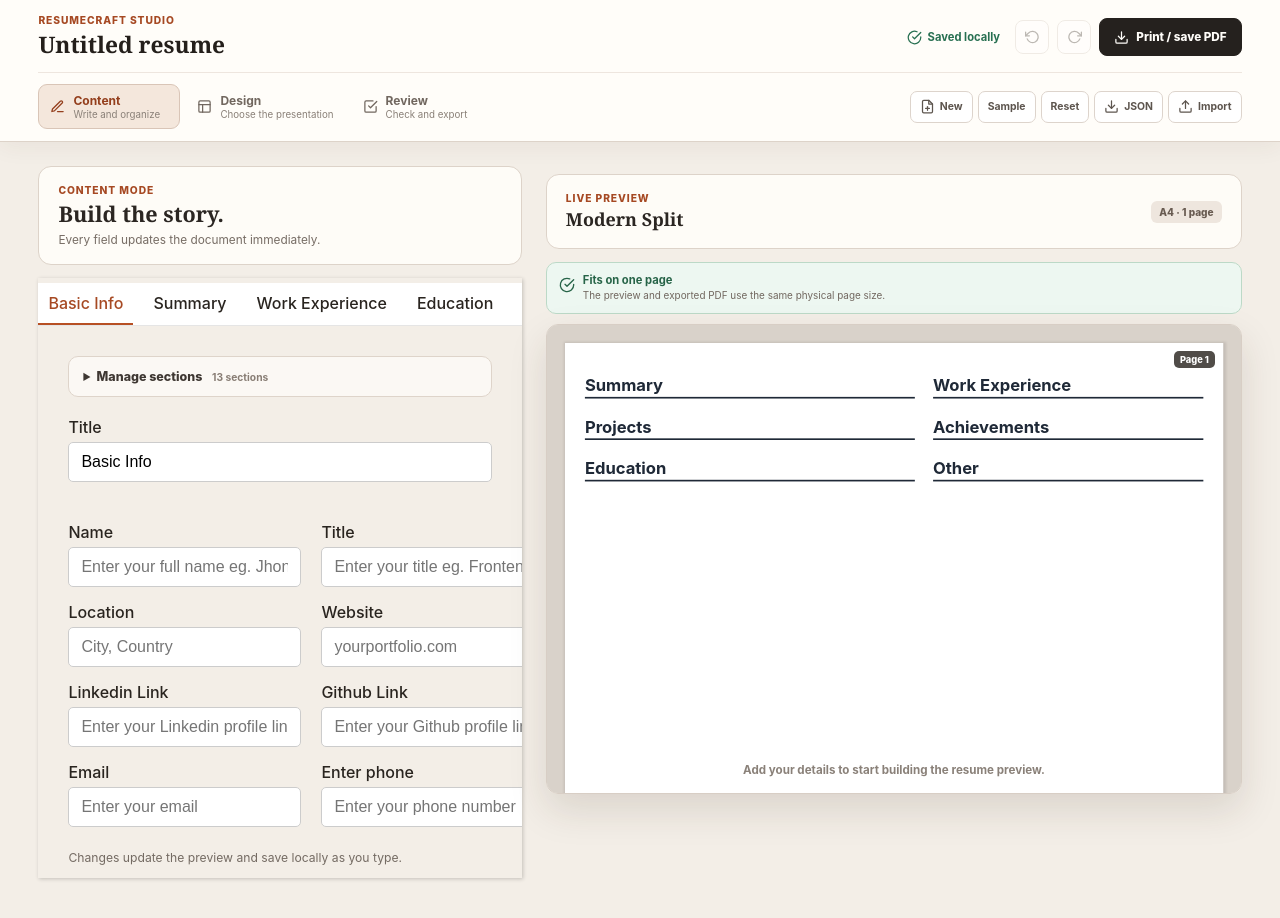
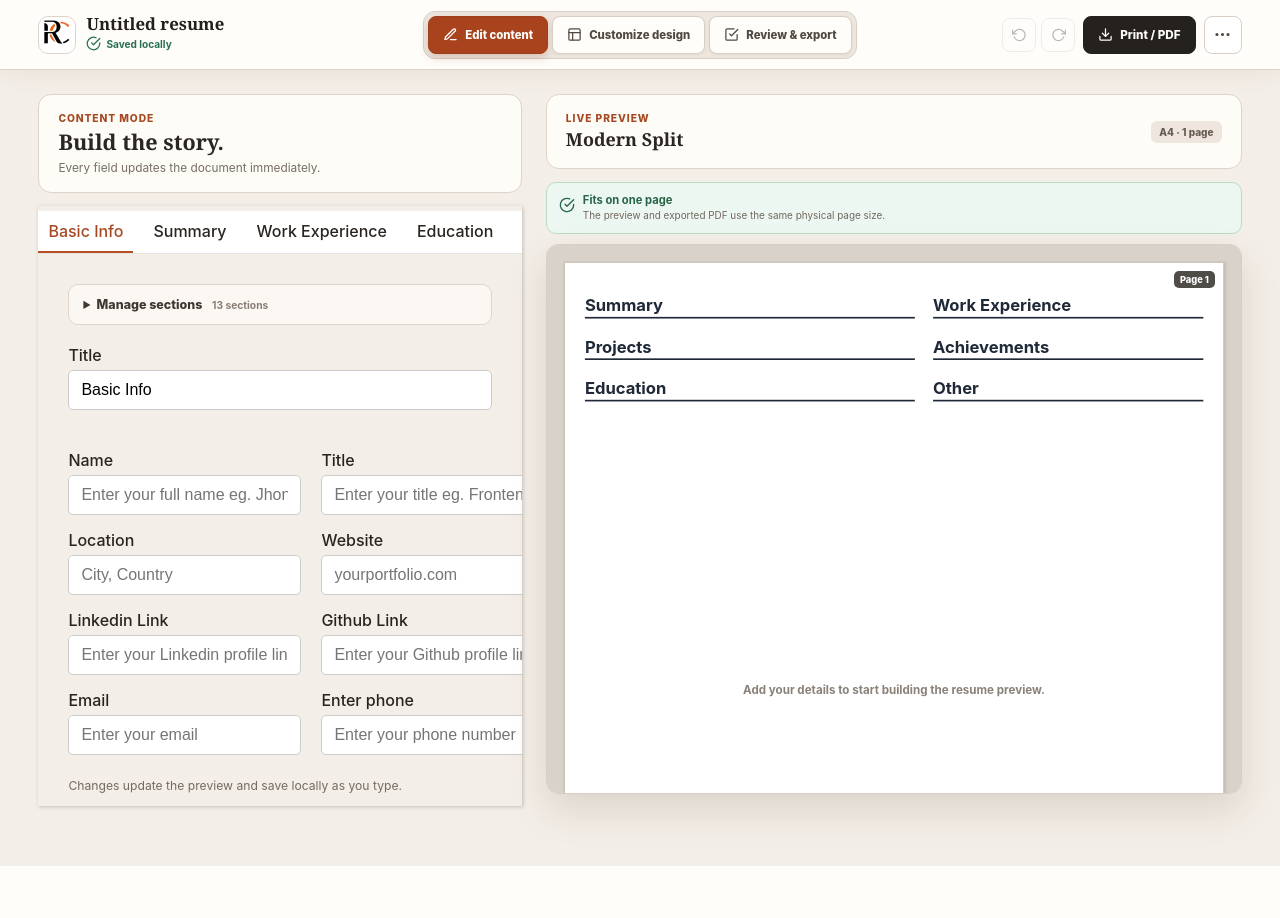
Before and after one commit to snehil21/ResumeCraft, a React (Vite) app: page /resumebuilder in a window 1280 px wide. Shown: the top 918 px of the page. After the commit the page ends 866 px from the top, so only its background shows below. Built offline with nearby package versions, Linux system fonts and the light colour scheme.

Commit message:
feat: simplify builder toolbar

```diff
--- a/src/components/Body/Body.module.css
+++ b/src/components/Body/Body.module.css
@@ -1,41 +1,52 @@
 .container { min-height: 100vh; background: #f3eee7; color: #29241f; }
-.topbar { position: sticky; top: 0; z-index: 100; padding: 14px clamp(18px, 3vw, 42px) 12px; border-bottom: 1px solid #ddd3c9; background: rgba(255,253,249,.97); box-shadow: 0 5px 22px rgba(66,47,34,.06); backdrop-filter: blur(14px); }
-.builderHeader,.navigationRow { display: flex; align-items: center; justify-content: space-between; gap: 22px; }
-.titleSection p,.panelIntro>p,.previewHeader p { margin: 0 0 3px; color: #a64923; font-size: .64rem; font-weight: 850; letter-spacing: .09em; text-transform: uppercase; }
-.titleSection h1 { max-width: 500px; margin: 0; overflow: hidden; color: #241f1b; font-family: Georgia,"Times New Roman",serif; font-size: 1.42rem; font-weight: 600; text-overflow: ellipsis; white-space: nowrap; }
-.headerActions,.draftActions,.modeTabs,.mobilePaneTabs { display: flex; align-items: center; }
-.headerActions { gap: 8px; }
-.saveStatus { min-width: 108px; display: inline-flex; align-items: center; justify-content: center; gap: 6px; color: #6d645d; font-size: .7rem; font-weight: 750; }
-.saveStatus svg,.draftActions svg,.downloadButton svg,.modeTabs svg,.mobilePaneTabs svg { width: 15px; height: 15px; }
+.topbar { min-height: 70px; position: sticky; top: 0; z-index: 100; padding: 10px clamp(18px,3vw,42px); display: grid; grid-template-columns: minmax(220px,.85fr) auto minmax(220px,.85fr); align-items: center; gap: 24px; border-bottom: 1px solid #ddd3c9; background: rgba(255,253,249,.97); box-shadow: 0 5px 22px rgba(66,47,34,.06); backdrop-filter: blur(14px); }
+.builderIdentity,.headerActions,.historyActions,.modeTabs,.mobilePaneTabs { display: flex; align-items: center; }
+.builderIdentity { min-width: 0; gap: 10px; }
+.brandMark { width: 38px; height: 38px; display: grid; flex: 0 0 auto; place-items: center; overflow: hidden; border: 1px solid #ddd3c9; border-radius: 10px; background: #fff; }
+.brandMark img { width: 32px; height: 32px; object-fit: cover; }
+.titleSection { min-width: 0; }
+.titleSection h1 { max-width: 320px; margin: 0; overflow: hidden; color: #241f1b; font-family: Georgia,"Times New Roman",serif; font-size: 1.05rem; font-weight: 650; line-height: 1.15; text-overflow: ellipsis; white-space: nowrap; }
+.panelIntro>p,.previewHeader p { margin: 0 0 3px; color: #a64923; font-size: .64rem; font-weight: 850; letter-spacing: .09em; text-transform: uppercase; }
+.headerActions { justify-self: end; gap: 8px; }
+.historyActions { gap: 5px; }
+.saveStatus { margin-top: 3px; display: inline-flex; align-items: center; justify-content: flex-start; gap: 5px; color: #6d645d; font-size: .63rem; font-weight: 750; }
+.saveStatus svg,.downloadButton svg,.modeTabs svg,.mobilePaneTabs svg,.fileMenuPopover svg { width: 15px; height: 15px; }
 .saving { color: #8b5d13; }.saving svg { animation: savingSpin 1s linear infinite; }.saved { color: #287052; }.error { color: #b42318; }
 @keyframes savingSpin { to { transform: rotate(360deg); } }
-.iconButton,.downloadButton,.draftActions button,.modeTabs button,.mobilePaneTabs button,.reviewDownload { font: inherit; cursor: pointer; }
+.iconButton,.downloadButton,.moreButton,.fileMenuPopover button,.modeTabs button,.mobilePaneTabs button,.reviewDownload { font: inherit; cursor: pointer; }
 .iconButton { width: 34px; height: 34px; display: grid; place-items: center; border: 1px solid #d8cec5; border-radius: 8px; background: #fff; color: #504841; }
 .iconButton svg { width: 15px; }.iconButton:disabled { cursor: not-allowed; opacity: .38; }
 .downloadButton,.reviewDownload { min-height: 38px; padding: 0 14px; display: inline-flex; align-items: center; justify-content: center; gap: 7px; border: 1px solid #25211e; border-radius: 8px; background: #25211e; color: #fffdf9; font-size: .73rem; font-weight: 780; }
-.navigationRow { margin-top: 12px; padding-top: 11px; border-top: 1px solid #eee6df; }
-.modeTabs { gap: 5px; }
-.modeTabs button { min-width: 142px; padding: 8px 11px; display: flex; align-items: center; gap: 8px; border: 1px solid transparent; border-radius: 9px; background: transparent; color: #71675f; text-align: left; }
-.modeTabs button>span { display: grid; gap: 1px; }
-.modeTabs strong { color: inherit; font-size: .75rem; }.modeTabs small { color: #8a8078; font-size: .61rem; }
-.modeTabs .activeMode { border-color: #d9c5b7; background: #f4e7dc; color: #943f1d; }
-.draftActions { flex-wrap: wrap; justify-content: flex-end; gap: 5px; }
-.draftActions button { min-height: 32px; padding: 0 9px; display: inline-flex; align-items: center; gap: 5px; border: 1px solid #ddd4cc; border-radius: 7px; background: #fff; color: #5d554e; font-size: .65rem; font-weight: 730; }
-.fileInput { display: none; }.draftNotice { margin: 8px 0 0; color: #6c625b; font-size: .68rem; text-align: right; }.mobilePaneTabs { display: none; }
+.modeTabs { padding: 4px; justify-self: center; gap: 4px; border: 1px solid #d9cfc5; border-radius: 12px; background: #eee7df; }
+.modeTabs button { min-height: 38px; padding: 0 14px; display: inline-flex; align-items: center; justify-content: center; gap: 7px; border: 1px solid #d8cec5; border-radius: 8px; background: #fffdf9; color: #514941; box-shadow: 0 1px 3px rgba(65,47,34,.08); font-size: .71rem; font-weight: 780; white-space: nowrap; }
+.modeTabs button:hover { border-color: #ba8469; background: #fbf3ec; color: #8f3d1d; }
+.modeTabs .activeMode { border-color: #9e401d; background: #a8431d; color: #fff; box-shadow: 0 4px 10px rgba(126,50,22,.2); }
+.fileMenu { position: relative; }
+.moreButton { width: 38px; height: 38px; padding: 0; display: grid; place-items: center; border: 1px solid #d8cec5; border-radius: 8px; background: #fff; color: #504841; }
+.moreButton svg { width: 19px; height: 19px; }
+.fileMenuPopover { width: 310px; position: absolute; top: calc(100% + 10px); right: 0; z-index: 200; padding: 8px; display: grid; gap: 3px; border: 1px solid #d8cec5; border-radius: 12px; background: #fffdf9; box-shadow: 0 18px 44px rgba(54,39,28,.2); }
+.fileMenuPopover button { width: 100%; padding: 10px; display: flex; align-items: flex-start; gap: 10px; border: 0; border-radius: 8px; background: transparent; color: #3f3832; text-align: left; }
+.fileMenuPopover button:hover { background: #f3e9df; color: #943f1d; }
+.fileMenuPopover button>svg { margin-top: 2px; flex: 0 0 auto; }
+.fileMenuPopover button>span { display: grid; gap: 2px; }
+.fileMenuPopover strong { font-size: .76rem; }.fileMenuPopover small { color: #7d736b; font-size: .64rem; line-height: 1.35; }
+.menuDivider { height: 1px; margin: 4px 6px; background: #e9e0d8; }
+.fileInput { display: none; }.draftNotice { position: fixed; top: 80px; right: 28px; z-index: 160; margin: 0; padding: 9px 12px; border: 1px solid #d8cec5; border-radius: 8px; background: #fffdf9; color: #574f48; box-shadow: 0 10px 28px rgba(54,39,28,.14); font-size: .68rem; }.mobilePaneTabs { display: none; }
 .main { width: min(1480px,100%); margin: 0 auto; padding: 24px clamp(18px,3vw,42px) 60px; display: grid; grid-template-columns: minmax(420px,.82fr) minmax(540px,1.18fr); gap: 24px; align-items: start; }
 .workspacePanel { min-width: 0; }.panelIntro,.previewHeader { padding: 17px 19px; border: 1px solid #ddd3c9; border-radius: 13px; background: rgba(255,253,249,.92); }.panelIntro { margin-bottom: 13px; }
 .panelIntro h2,.previewHeader h2 { margin: 0; color: #2b2622; font-family: Georgia,"Times New Roman",serif; }.panelIntro h2 { font-size: 1.35rem; }.panelIntro>span { margin-top: 5px; display: block; color: #776d65; font-size: .74rem; }
-.previewPanel { min-width: 0; position: sticky; top: 174px; }.previewHeader { margin-bottom: 13px; display: flex; align-items: center; justify-content: space-between; }.previewHeader h2 { font-size: 1.12rem; }.previewHeader>span { padding: 5px 8px; border-radius: 6px; background: #eee6de; color: #685b51; font-size: .63rem; font-weight: 800; }
+.previewPanel { min-width: 0; position: sticky; top: 94px; }.previewHeader { margin-bottom: 13px; display: flex; align-items: center; justify-content: space-between; }.previewHeader h2 { font-size: 1.12rem; }.previewHeader>span { padding: 5px 8px; border-radius: 6px; background: #eee6de; color: #685b51; font-size: .63rem; font-weight: 800; }
 .paginationStatus { margin-bottom: 10px; padding: 10px 12px; display: flex; align-items: flex-start; gap: 8px; border: 1px solid; border-radius: 10px; }
 .paginationStatus svg { width: 16px; flex: 0 0 auto; }.paginationStatus span { display: grid; gap: 2px; }.paginationStatus strong { font-size: .7rem; }.paginationStatus small { color: #71675f; font-size: .62rem; line-height: 1.4; }
 .pageFit { border-color: #bcd9c7; background: #edf7f1; color: #276448; }.overflowWarning { border-color: #e2c58d; background: #fff5df; color: #8b5b13; }
-.previewViewport { max-height: calc(100vh - 330px); padding: 18px; overflow: auto; border: 1px solid #d8cec5; border-radius: 12px; background: #d9d2ca; box-shadow: 0 16px 38px rgba(55,39,27,.13); }
+.previewViewport { max-height: calc(100vh - 250px); padding: 18px; overflow: auto; border: 1px solid #d8cec5; border-radius: 12px; background: #d9d2ca; box-shadow: 0 16px 38px rgba(55,39,27,.13); }
 .previewStage { position: relative; margin: 0 auto; }.previewDocument { position: absolute; inset: 0 auto auto 0; transform-origin: top left; }
 .pageBoundary { position: absolute; z-index: 3; right: 0; left: 0; border-top: 2px dashed #b75024; pointer-events: none; }.pageNumber { position: absolute; z-index: 4; right: 8px; padding: 3px 6px; border-radius: 5px; background: rgba(42,37,32,.82); color: #fff; font-size: .58rem; font-weight: 800; pointer-events: none; }
 .modePanel { display: grid; gap: 13px; }.reviewDownload { width: 100%; min-height: 46px; }
-.iconButton:hover:not(:disabled),.draftActions button:hover,.downloadButton:hover,.reviewDownload:hover { border-color: #b75024; background: #b75024; color: #fff; }
-.iconButton:focus-visible,.draftActions button:focus-visible,.downloadButton:focus-visible,.modeTabs button:focus-visible,.mobilePaneTabs button:focus-visible,.reviewDownload:focus-visible { outline: 3px solid rgba(183,80,36,.28); outline-offset: 2px; }
-@media (max-width:1060px) { .builderHeader,.navigationRow { align-items: stretch; flex-direction: column; }.headerActions { justify-content: space-between; }.modeTabs { width: 100%; }.modeTabs button { flex: 1; min-width: 0; }.draftActions { justify-content: flex-start; }.main { grid-template-columns: minmax(360px,.9fr) minmax(460px,1.1fr); }.previewPanel { top: 252px; } }
-@media (max-width:780px) { .topbar { position: static; padding: 12px 14px; }.titleSection { min-width: 0; }.headerActions { flex-wrap: wrap; }.saveStatus { justify-content: flex-start; margin-right: auto; }.downloadButton { flex: 1 1 150px; }.navigationRow { gap: 10px; }.modeTabs button { justify-content: center; min-width: 0; }.modeTabs button span small { display: none; }.draftActions { display: grid; grid-template-columns: repeat(5,minmax(0,1fr)); }.draftActions button { justify-content: center; padding: 0 5px; }.mobilePaneTabs { margin: 12px 14px 0; padding: 4px; display: grid; grid-template-columns: 1fr 1fr; border: 1px solid #d9cfc5; border-radius: 10px; background: #e8e0d8; }.mobilePaneTabs button { min-height: 39px; display: inline-flex; align-items: center; justify-content: center; gap: 7px; border: 0; border-radius: 7px; background: transparent; color: #685f58; font-size: .74rem; font-weight: 780; }.mobilePaneTabs .activePane { background: #fffdf9; color: #9a401d; box-shadow: 0 1px 5px rgba(63,45,32,.1); }.main { display: block; padding: 13px 14px 45px; }.workspacePanel.mobileHidden { display: none; }.previewPanel { position: static; }.previewPanel.mobileHidden { width: calc(100vw - 28px); position: absolute; left: -10000px; visibility: hidden; pointer-events: none; }.previewViewport { max-height: none; } }
-@media (max-width:520px) { .titleSection h1 { font-size: 1.16rem; }.modeTabs button { padding: 8px 5px; }.modeTabs button>span { display: block; }.modeTabs button strong { font-size: .67rem; }.draftActions { grid-template-columns: repeat(3,minmax(0,1fr)); } }
+.iconButton:hover:not(:disabled),.moreButton:hover,.downloadButton:hover,.reviewDownload:hover { border-color: #b75024; background: #b75024; color: #fff; }
+.brandMark:focus-visible,.iconButton:focus-visible,.moreButton:focus-visible,.fileMenuPopover button:focus-visible,.downloadButton:focus-visible,.modeTabs button:focus-visible,.mobilePaneTabs button:focus-visible,.reviewDownload:focus-visible { outline: 3px solid rgba(183,80,36,.28); outline-offset: 2px; }
+@media (max-width:1180px) { .topbar { grid-template-columns: minmax(180px,1fr) auto auto; gap: 14px; }.titleSection h1 { max-width: 220px; }.modeTabs button { padding: 0 10px; }.main { grid-template-columns: minmax(360px,.9fr) minmax(460px,1.1fr); } }
+@media (max-width:960px) { .topbar { grid-template-columns: 1fr auto; }.modeTabs { width: 100%; grid-column: 1/-1; grid-row: 2; }.modeTabs button { flex: 1; }.previewPanel { top: 150px; }.previewViewport { max-height: calc(100vh - 305px); } }
+@media (max-width:780px) { .topbar { position: static; padding: 12px 14px; }.titleSection { min-width: 0; }.titleSection h1 { max-width: 190px; }.headerActions { gap: 5px; }.downloadButton { padding: 0 10px; }.modeTabs button { min-width: 0; padding: 0 8px; }.modeTabs button span { font-size: .66rem; }.mobilePaneTabs { margin: 12px 14px 0; padding: 4px; display: grid; grid-template-columns: 1fr 1fr; border: 1px solid #d9cfc5; border-radius: 10px; background: #e8e0d8; }.mobilePaneTabs button { min-height: 39px; display: inline-flex; align-items: center; justify-content: center; gap: 7px; border: 0; border-radius: 7px; background: transparent; color: #685f58; font-size: .74rem; font-weight: 780; }.mobilePaneTabs .activePane { background: #fffdf9; color: #9a401d; box-shadow: 0 1px 5px rgba(63,45,32,.1); }.main { display: block; padding: 13px 14px 45px; }.workspacePanel.mobileHidden { display: none; }.previewPanel { position: static; }.previewPanel.mobileHidden { width: calc(100vw - 28px); position: absolute; left: -10000px; visibility: hidden; pointer-events: none; }.previewViewport { max-height: none; } }
+@media (max-width:520px) { .brandMark { display: none; }.titleSection h1 { max-width: 150px; font-size: .93rem; }.saveStatus { font-size: .58rem; }.historyActions { display: none; }.downloadButton { font-size: 0; }.downloadButton svg { width: 17px; height: 17px; }.modeTabs button { gap: 4px; padding: 0 5px; }.modeTabs button span { font-size: .6rem; }.fileMenuPopover { width: min(310px,calc(100vw - 28px)); } }
 @media (prefers-reduced-motion:reduce) { .saving svg { animation: none; } }
--- a/src/components/Body/Body.tsx
+++ b/src/components/Body/Body.tsx
@@ -2,9 +2,11 @@ import React, { ChangeEvent, FC, useEffect, useRef, useState } from "react";
 import { useReactToPrint } from "react-to-print";
 import {
   AlertCircle, CheckCircle, CheckSquare, Download, Edit3, Eye, FilePlus,
-  Layout, RefreshCw, RotateCcw, RotateCw, Upload,
+  Layout, MoreHorizontal, RefreshCw, RotateCcw, RotateCw, Upload,
 } from "react-feather";
+import { Link } from "react-router-dom";
 
+import rcMark from "../../assets/rc-mark.png";
 import Editor from "../Editor/Editor";
 import ResumeRenderer from "../Resume/ResumeRenderer";
 import ResumeHealth from "../ResumeHealth/ResumeHealth";
@@ -27,27 +29,29 @@ type BuilderMode = "content" | "design" | "review";
 type MobilePane = "edit" | "preview";
 type PreviewMetrics = { scale: number; pageCount: number; contentHeight: number };
 
-const modes: Array<{ id: BuilderMode; label: string; description: string; icon: typeof Edit3 }> = [
-  { id: "content", label: "Content", description: "Write and organize", icon: Edit3 },
-  { id: "design", label: "Design", description: "Choose the presentation", icon: Layout },
-  { id: "review", label: "Review", description: "Check and export", icon: CheckSquare },
+const modes: Array<{ id: BuilderMode; label: string; accessibleLabel: string; icon: typeof Edit3 }> = [
+  { id: "content", label: "Edit content", accessibleLabel: "Edit resume content", icon: Edit3 },
+  { id: "design", label: "Customize design", accessibleLabel: "Customize resume design", icon: Layout },
+  { id: "review", label: "Review & export", accessibleLabel: "Review and export resume", icon: CheckSquare },
 ];
 
 const Body: FC = () => {
   const resumeRef = useRef<HTMLDivElement>(null);
   const previewViewportRef = useRef<HTMLDivElement>(null);
   const importInputRef = useRef<HTMLInputElement>(null);
+  const fileMenuRef = useRef<HTMLDivElement>(null);
   const [saveStatus, setSaveStatus] = useState<SaveStatus>("saving");
   const [draftNotice, setDraftNotice] = useState("");
   const [mode, setMode] = useState<BuilderMode>("content");
   const [mobilePane, setMobilePane] = useState<MobilePane>("edit");
+  const [isFileMenuOpen, setIsFileMenuOpen] = useState(false);
   const [previewMetrics, setPreviewMetrics] = useState<PreviewMetrics>({
     scale: 1, pageCount: 1, contentHeight: PRINT_PAGE_DIMENSIONS.A4.heightPx,
   });
 
   const {
     document, pastDocuments, futureDocuments, startBlankResume,
-    loadSampleResume, resetResume,
+    loadSampleResume,
     importResumeDocument, ensureDocumentSaved, undo, redo,
     setActiveSectionKey, setActiveDetailIndex,
   } = useResumeStore();
@@ -61,6 +65,23 @@ const Body: FC = () => {
   });
 
   useEffect(() => { ensureDocumentSaved(); }, [ensureDocumentSaved]);
+
+  useEffect(() => {
+    if (!isFileMenuOpen) return undefined;
+    const closeFileMenu = (event: MouseEvent | KeyboardEvent) => {
+      if (event instanceof KeyboardEvent) {
+        if (event.key === "Escape") setIsFileMenuOpen(false);
+        return;
+      }
+      if (!fileMenuRef.current?.contains(event.target as Node)) setIsFileMenuOpen(false);
+    };
+    window.document.addEventListener("mousedown", closeFileMenu);
+    window.document.addEventListener("keydown", closeFileMenu);
+    return () => {
+      window.document.removeEventListener("mousedown", closeFileMenu);
+      window.document.removeEventListener("keydown", closeFileMenu);
+    };
+  }, [isFileMenuOpen]);
 
   useEffect(() => {
     setSaveStatus("saving");
@@ -170,38 +191,57 @@ const Body: FC = () => {
   return (
     <div className={styles.container}>
       <header className={styles.topbar}>
-        <div className={styles.builderHeader}>
+        <div className={styles.builderIdentity}>
+          <Link className={styles.brandMark} to="/" aria-label="ResumeCraft home">
+            <img src={rcMark} alt="" />
+          </Link>
           <div className={styles.titleSection}>
-            <p>ResumeCraft studio</p><h1>{document.title}</h1>
-          </div>
-          <div className={styles.headerActions}>
+            <h1>{document.title}</h1>
             <div className={`${styles.saveStatus} ${styles[saveStatus]}`} role="status" aria-live="polite">
               {saveStatus === "saving" ? <RefreshCw aria-hidden="true" /> : null}
               {saveStatus === "saved" ? <CheckCircle aria-hidden="true" /> : null}
               {saveStatus === "error" ? <AlertCircle aria-hidden="true" /> : null}
               {saveStatus === "saving" ? "Saving" : saveStatus === "saved" ? "Saved locally" : "Couldn’t save"}
             </div>
-            <button type="button" className={styles.iconButton} onClick={undo} disabled={!pastDocuments.length} aria-label="Undo last document edit" title="Undo"><RotateCcw /></button>
-            <button type="button" className={styles.iconButton} onClick={redo} disabled={!futureDocuments.length} aria-label="Redo last document edit" title="Redo"><RotateCw /></button>
-            <button type="button" className={styles.downloadButton} onClick={handlePrint}><Download /> Print / save PDF</button>
           </div>
         </div>
 
-        <div className={styles.navigationRow}>
-          <nav className={styles.modeTabs} aria-label="Builder modes">
-            {modes.map((item) => {
-              const Icon = item.icon;
-              return <button key={item.id} type="button" className={mode === item.id ? styles.activeMode : ""} onClick={() => setMode(item.id)} aria-current={mode === item.id ? "page" : undefined}>
-                <Icon /><span><strong>{item.label}</strong><small>{item.description}</small></span>
-              </button>;
-            })}
-          </nav>
-          <div className={styles.draftActions}>
-            <button type="button" onClick={() => replaceDraft("a blank resume", startBlankResume, "Started a blank resume.")}><FilePlus /> New</button>
-            <button type="button" onClick={() => replaceDraft("the sample resume", loadSampleResume, "Loaded sample content.")}>Sample</button>
-            <button type="button" onClick={() => replaceDraft("a reset draft", resetResume, "Draft reset.")}>Reset</button>
-            <button type="button" onClick={exportProject}><Download /> JSON</button>
-            <button type="button" onClick={() => importInputRef.current?.click()}><Upload /> Import</button>
+        <nav className={styles.modeTabs} aria-label="Builder workspace">
+          {modes.map((item) => {
+            const Icon = item.icon;
+            const isActive = mode === item.id;
+            return <button key={item.id} type="button" className={isActive ? styles.activeMode : ""} onClick={() => setMode(item.id)} aria-current={isActive ? "page" : undefined} aria-label={item.accessibleLabel}>
+              <Icon aria-hidden="true" /><span>{item.label}</span>
+            </button>;
+          })}
+        </nav>
+
+        <div className={styles.headerActions}>
+          <div className={styles.historyActions} aria-label="Edit history">
+            <button type="button" className={styles.iconButton} onClick={undo} disabled={!pastDocuments.length} aria-label="Undo last document edit" title="Undo"><RotateCcw /></button>
+            <button type="button" className={styles.iconButton} onClick={redo} disabled={!futureDocuments.length} aria-label="Redo last document edit" title="Redo"><RotateCw /></button>
+          </div>
+          <button type="button" className={styles.downloadButton} onClick={handlePrint} aria-label="Print or save resume as PDF"><Download aria-hidden="true" /> Print / PDF</button>
+          <div className={styles.fileMenu} ref={fileMenuRef}>
+            <button
+              type="button"
+              className={styles.moreButton}
+              aria-label="Open resume actions"
+              aria-haspopup="menu"
+              aria-expanded={isFileMenuOpen}
+              onClick={() => setIsFileMenuOpen((isOpen) => !isOpen)}
+            >
+              <MoreHorizontal aria-hidden="true" />
+            </button>
+            {isFileMenuOpen ? (
+              <div className={styles.fileMenuPopover} role="menu" aria-label="Resume actions">
+                <button type="button" role="menuitem" onClick={() => { setIsFileMenuOpen(false); replaceDraft("a blank resume", startBlankResume, "Started a blank resume."); }}><FilePlus aria-hidden="true" /><span><strong>Start a new resume</strong><small>Replace this draft with a blank one</small></span></button>
+                <button type="button" role="menuitem" onClick={() => { setIsFileMenuOpen(false); replaceDraft("the sample resume", loadSampleResume, "Loaded sample content."); }}><Edit3 aria-hidden="true" /><span><strong>Load sample resume</strong><small>Explore the builder with example content</small></span></button>
+                <span className={styles.menuDivider} aria-hidden="true" />
+                <button type="button" role="menuitem" onClick={() => { setIsFileMenuOpen(false); exportProject(); }}><Download aria-hidden="true" /><span><strong>Export backup</strong><small>Download a ResumeCraft project file</small></span></button>
+                <button type="button" role="menuitem" onClick={() => { setIsFileMenuOpen(false); importInputRef.current?.click(); }}><Upload aria-hidden="true" /><span><strong>Restore backup</strong><small>Open a ResumeCraft project file</small></span></button>
+              </div>
+            ) : null}
             <input ref={importInputRef} className={styles.fileInput} type="file" accept="application/json,.json" onChange={importProject} />
           </div>
         </div>
```
Also changed, not shown: src/assets/rc-mark.png (added).
